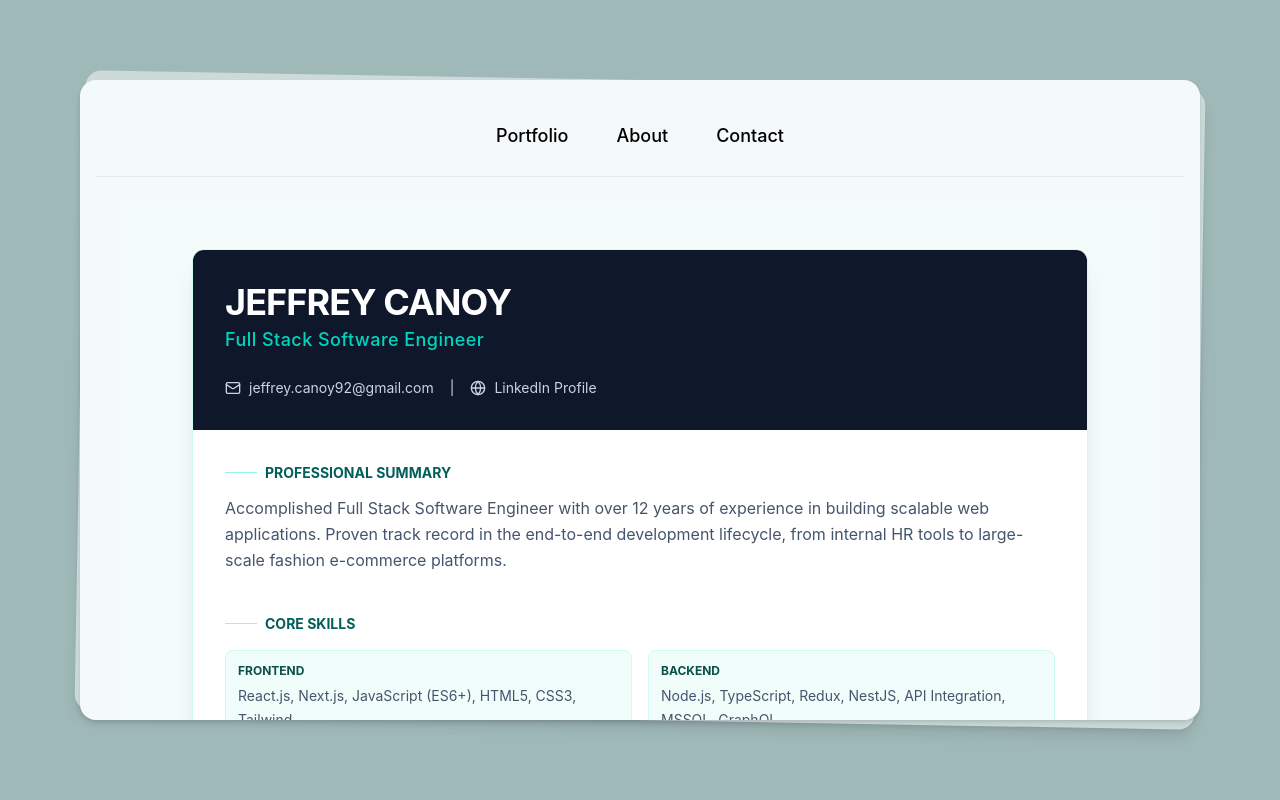
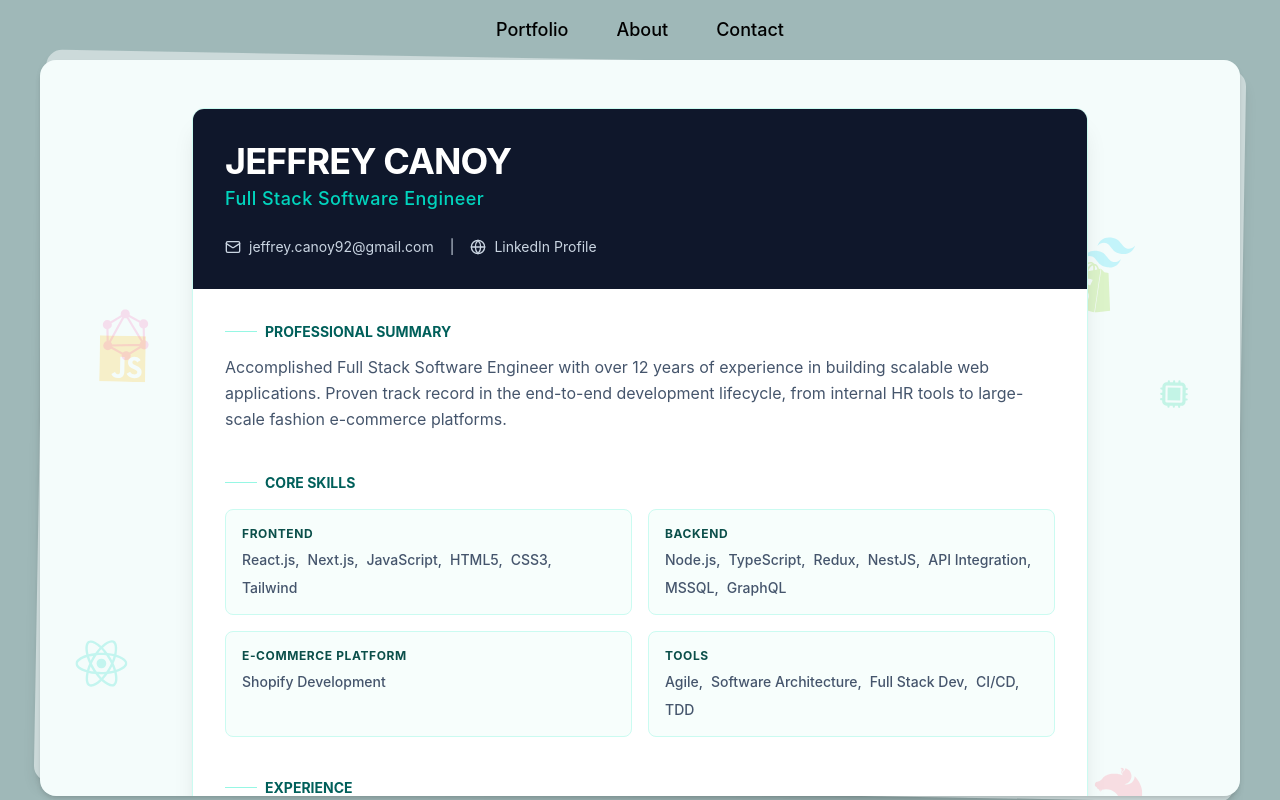
Before and after one commit to jcanoy-dev/vite-porfolio, a React (Vite) app: page / in a window 1280 px wide. Built offline with nearby package versions, Linux system fonts and the light colour scheme.

Commit message:
add icons

```diff
--- a/package.json
+++ b/package.json
@@ -12,9 +12,11 @@
   },
   "dependencies": {
     "@tailwindcss/vite": "^4.3.0",
+    "framer-motion": "^12.39.0",
     "lucide-react": "^1.14.0",
     "react": "^19.2.5",
     "react-dom": "^19.2.5",
+    "react-icons": "^5.6.0",
     "react-router": "^7.15.0",
     "tailwindcss": "^4.3.0"
   },
--- a/src/components/ui/SkillsCard.jsx
+++ b/src/components/ui/SkillsCard.jsx
@@ -1,6 +1,18 @@
-export const SkillsCard = ({ title, skills }) => (
-  <div className="p-3 rounded-lg bg-teal-50 border border-teal-100">
-    <span className="block font-bold text-teal-900 text-xs uppercase mb-1">{title}</span>
-    <span className="text-sm text-slate-600">{skills}</span>
-  </div>
-);
+export const SkillsCard = ({ title, skills }) => {
+  const skillsArray = typeof skills === "string" ? skills.split(", ") : skills;
+
+  return (
+    <div className="p-4 rounded-lg bg-teal-50/50 border border-teal-100">
+      <span className="block font-bold text-teal-900 text-xs uppercase mb-2 tracking-wider">
+        {title}
+      </span>
+      <div className="flex flex-wrap gap-2 text-sm text-slate-600">
+        {skillsArray?.map((skill, index) => (
+          <span key={index} className="after:content-[',_'] last:after:content-none font-medium">
+            {skill}
+          </span>
+        ))}
+      </div>
+    </div>
+  );
+};
--- a/src/layout/AppHeader.jsx
+++ b/src/layout/AppHeader.jsx
@@ -4,8 +4,8 @@ import { Link } from "react-router";
 const AppHeader = () => {
 
   return (
-    <header className=" top-0 z-10 w-full border-b border-gray-200">
-      <div className="mx-auto flex max-w-7xl items-center justify-center h-20 gap-8 sm:gap-12 px-4 py-4 text-sm sm:text-lg font-medium">
+    <header className="sticky top-0 z-20 w-full">
+      <div className="mx-auto flex max-w-7xl items-center justify-center h-15 gap-8 sm:gap-12 px-4 py-4 text-sm sm:text-lg font-medium">
         <Link to="/" className="hover:text-gray-600">Portfolio</Link>
         <Link to="/about" className="hover:text-gray-600">About</Link>
         <Link to="/contact" className="hover:text-gray-600">Contact</Link>
--- a/src/layout/AppLayout.jsx
+++ b/src/layout/AppLayout.jsx
@@ -4,19 +4,26 @@ import AppHeader from "./AppHeader";
 const AppLayout = () => {
 
   return (
-    <div className="h-screen xl:flex bg-gray-teal-muted">
+    <div className="h-screen xl:flex bg-gray-teal-muted overflow-hidden">
       <div className="relative w-full max-w-8xl h-full">
-        <div className="absolute inset-0 bg-gray-teal-soft transform rotate-1 z-0 rounded-2xl m-5 lg:m-10 xl:m-20 shadow-lg"></div>
-        <div className="relative z-10 p-5 lg:p-10 xl:p-20 h-full">
-          <div className="bg-gray-teal-light p-4 rounded-2xl shadow-md overflow-y-auto h-full">
-            <AppHeader />
-            <div className="md:p-6">
-              <Outlet />
-            </div>
+        <AppHeader />
+
+        <div className="absolute bg-gray-teal-soft transform rotate-1 z-0 rounded-2xl
+          top-0 left-0 right-0
+          m-5 mt-14 h-[calc(100%-4.5rem)]
+          lg:mx-10 lg:mb-10 lg:mt-15 lg:h-[calc(100%-4.25rem)]
+          shadow-lg">
+        </div>
+
+        {/* Main Content Container: Height calculated to prevent overflow */}
+        <div className="relative z-10 px-5 pb-5 h-[calc(100%-3rem)] lg:px-10 lg:pb-10 lg:h-[calc(100%-1.5rem)]">
+          <div className="bg-gray-teal-light rounded-2xl shadow-md overflow-auto h-full">
+            <Outlet />
           </div>
         </div>
       </div>
     </div>
+
   );
 };
 
--- a/src/pages/Contact.jsx
+++ b/src/pages/Contact.jsx
@@ -31,8 +31,8 @@ const CONTACT_METHODS = [
 
 const ContactPage = () => {
   return (
-    <div className="bg-white text-slate-800 font-sans">
-      <main className="max-w-2xl mx-auto px-6 py-20 md:py-32">
+    <div className="bg-white text-slate-800 font-sans h-full ">
+      <main className="max-w-2xl mx-auto px-6 py-20 md:py-32 ">
 
         {/* Simple Header */}
         <header className="mb-16 text-center">
--- a/src/pages/Home.jsx
+++ b/src/pages/Home.jsx
@@ -1,20 +1,104 @@
+import { useMemo } from "react";
+import { motion } from "framer-motion";
 import { Mail, Globe } from "lucide-react";
 import { SkillsCard } from "../components/ui/SkillsCard";
 import { TimelineNode } from "../components/ui/TimelineNode";
 
-// Clean static dataset decoupled completely from presentation markup
+// Safe, clean imports matching your technical stack
+import {
+  SiReact, SiNextdotjs, SiJavascript, SiHtml5, SiTailwindcss,
+  SiNodedotjs, SiTypescript, SiRedux, SiNestjs, SiGraphql, SiShopify, SiGithubactions
+} from "react-icons/si";
+import { FaCss3Alt } from "react-icons/fa6";
+import { HiCpuChip } from "react-icons/hi2";
+
+// Pack logos into a global structure to distribute randomly in the body background margins
+const AMBIENT_ICONS = [
+  { icon: SiReact, color: "text-teal-400/20" },
+  { icon: SiNextdotjs, color: "text-slate-400/15" },
+  { icon: SiJavascript, color: "text-amber-400/20" },
+  { icon: SiHtml5, color: "text-orange-400/20" },
+  { icon: FaCss3Alt, color: "text-blue-400/20" },
+  { icon: SiTailwindcss, color: "text-cyan-400/20" },
+  { icon: SiNodedotjs, color: "text-green-400/20" },
+  { icon: SiTypescript, color: "text-blue-500/20" },
+  { icon: SiRedux, color: "text-purple-400/20" },
+  { icon: SiNestjs, color: "text-rose-400/20" },
+  { icon: SiGraphql, color: "text-pink-400/20" },
+  { icon: SiShopify, color: "text-lime-500/20" },
+  { icon: SiGithubactions, color: "text-indigo-400/20" },
+  { icon: HiCpuChip, color: "text-emerald-400/20" }
+];
+
 const SKILLS_DATA = [
-  { title: "Frontend", skills: "React.js, Next.js, JavaScript (ES6+), HTML5, CSS3, Tailwind" },
-  { title: "Backend", skills: "Node.js, TypeScript, Redux, NestJS, API Integration, MSSQL, GraphQL" },
-  { title: "E-commerce Platform", skills: "Shopify Development" },
-  { title: "Tools", skills: "Agile, Software Architecture, Full Stack Dev, CI/CD, TDD" }
+  { title: "Frontend", skills: ["React.js", "Next.js", "JavaScript", "HTML5", "CSS3", "Tailwind"] },
+  { title: "Backend", skills: ["Node.js", "TypeScript", "Redux", "NestJS", "API Integration", "MSSQL", "GraphQL"] },
+  { title: "E-commerce Platform", skills: ["Shopify Development"] },
+  { title: "Tools", skills: ["Agile", "Software Architecture", "Full Stack Dev", "CI/CD", "TDD"] }
 ];
 
 const Home = () => {
+  // Compute static positions to place floating icons away from the main white block card area
+  const randomizedFloatingParticles = useMemo(() => {
+    return AMBIENT_ICONS.map((brand, i) => {
+      // Alternate placing icons on the left half (0-40%) or right half (60-100%) of the viewport
+      const isLeft = i % 2 === 0;
+      const leftPosition = isLeft
+        ? Math.floor(Math.random() * 15) + 2     // Left side margin buffer (2% to 17%)
+        : Math.floor(Math.random() * 15) + 83;   // Right side margin buffer (83% to 98%)
+
+      return {
+        ...brand,
+        left: `${leftPosition}%`,
+        top: `${Math.floor(Math.random() * 85) + 5}%`, // Scatter vertically down the viewport layout
+        size: Math.floor(Math.random() * 24) + 32,    // Random organic sizes (32px to 56px)
+        // Independent float loop timers to make transitions look completely organic
+        durationY: Math.floor(Math.random() * 4) + 5,
+        durationX: Math.floor(Math.random() * 5) + 6,
+        rangeY: Math.floor(Math.random() * 20) + 15    // Bobbing height
+      };
+    });
+  }, []);
+
   return (
-    <div className="bg-teal-50/30 p-6 md:p-12 text-slate-800 font-sans">
-      <div className="max-w-4xl mx-auto bg-white shadow-xl rounded-xl overflow-hidden border border-teal-100">
+    // relative & overflow-hidden protects screen limits from infinite drift horizontal scrollbars
+    <div className="relative bg-teal-50/30 p-6 md:p-12 text-slate-800 font-sans min-h-screen overflow-hidden">
 
+      {/* BACKGROUND FLOATING CANVAS LAYER */}
+      <div className="absolute inset-0 pointer-events-none z-0 hidden lg:block select-none">
+        {randomizedFloatingParticles.map((particle, idx) => {
+          const IconComponent = particle.icon;
+          return (
+            <motion.div
+              key={idx}
+              style={{
+                position: "absolute",
+                left: particle.left,
+                top: particle.top,
+                fontSize: particle.size,
+              }}
+              animate={{
+                // Continuous drifting paths that run completely on their own forever
+                y: [0, -particle.rangeY, particle.rangeY / 2, 0],
+                x: [0, Math.random() * 15 - 7, Math.random() * 15 - 7, 0],
+                rotate: [0, Math.random() * 20 - 10, Math.random() * -20 + 10, 0]
+              }}
+              transition={{
+                duration: particle.durationY,
+                ease: "easeInOut",
+                repeat: Infinity,
+                repeatType: "reverse"
+              }}
+              className={`${particle.color}`}
+            >
+              <IconComponent />
+            </motion.div>
+          );
+        })}
+      </div>
+
+      {/* FOREGROUND MAIN INTERFACE CARD */}
+      <div className="relative max-w-4xl mx-auto bg-white shadow-xl rounded-xl overflow-hidden border border-teal-100 z-10">
         {/* Header Section */}
         <header className="bg-slate-900 p-8 text-white">
           <h1 className="text-4xl font-bold tracking-tight uppercase">Jeffrey Canoy</h1>
@@ -30,13 +114,11 @@ const Home = () => {
         </header>
 
         <div className="p-8 space-y-10">
-
           {/* Summary Section */}
           <section>
             <h2 className="mb-3">Professional Summary</h2>
             <p className="text-slate-600 leading-relaxed">
-              Accomplished Full Stack Software Engineer with over 12 years of experience in building scalable web applications.
-              Proven track record in the end-to-end development lifecycle, from internal HR tools to large-scale fashion e-commerce platforms.
+              Accomplished Full Stack Software Engineer with over 12 years of experience in building scalable web applications. Proven track record in the end-to-end development lifecycle, from internal HR tools to large-scale fashion e-commerce platforms.
             </p>
           </section>
 
@@ -54,38 +136,22 @@ const Home = () => {
           <section>
             <h2 className="mb-6">Experience</h2>
             <div className="space-y-8">
-
-              {/* Job 1 Node */}
-              <TimelineNode
-                title="Gray Lemon Technologies, Inc. | (JustFab)"
-                subtitle="Full Stack Software Engineer"
-                date="2022 – 2026"
-                status="current"
-              >
+              <TimelineNode title="Gray Lemon Technologies, Inc. | (JustFab)" subtitle="Full Stack Software Engineer" date="2022 – 2026" status="current">
                 <ul className="list-disc list-outside ml-4 text-sm text-slate-600 space-y-2">
                   <li>Developed and optimized high-performance web applications using React.js, Next.js, GraphQL and Shopify.</li>
                   <li>Collaborated with cross-functional teams to design scalable features for business expansion.</li>
                 </ul>
               </TimelineNode>
 
-              {/* Job 2 Node (Handles multiple nested roles natively) */}
-              <TimelineNode
-                title="Awesome OS"
-                subtitle="Full Stack Software Engineer"
-                date="2014 – 2022"
-                status="historical"
-              >
-                {/* Role A Sub-block */}
+              <TimelineNode title="Awesome OS" subtitle="Full Stack Software Engineer" date="2014 – 2022" status="historical">
                 <div className="mb-6">
                   <p className="text-teal-700 text-sm font-semibold">Techstyle Fashion Group (Feb 2018 – Oct 2022)</p>
                   <ul className="list-disc list-outside ml-4 text-sm text-slate-600 mt-2 space-y-1">
                     <li>Developed sophisticated software solutions for global fashion retail group.</li>
-                    <li>Contributed to the JustFab Foundation Team, ensuring core system stability and performance. Implementing caching strategies and code optimizations that enhance overall system stability.</li>
+                    <li>Contributed to the JustFab Foundation Team, ensuring core system stability and performance.</li>
                     <li>Implemented caching strategies and code optimizations for JustFab Foundation Team.</li>
                   </ul>
                 </div>
-
-                {/* Role B Sub-block */}
                 <div>
                   <p className="text-teal-700 text-sm font-semibold">OSnet (May 2014 – Feb 2018)</p>
                   <p className="text-slate-500 text-sm italic mb-1">Full Stack Developer</p>
@@ -94,7 +160,6 @@ const Home = () => {
                   </ul>
                 </div>
               </TimelineNode>
-
             </div>
           </section>
 
@@ -109,7 +174,6 @@ const Home = () => {
               <span className="text-xs font-bold text-slate-500 bg-slate-100 px-2 py-1 rounded h-fit">2010 – 2014</span>
             </div>
           </section>
-
         </div>
       </div>
     </div>
```
Also changed, not shown: src/index.css (+23 -30 lines), 1 other file (tests, documents, lock files or other folders).
